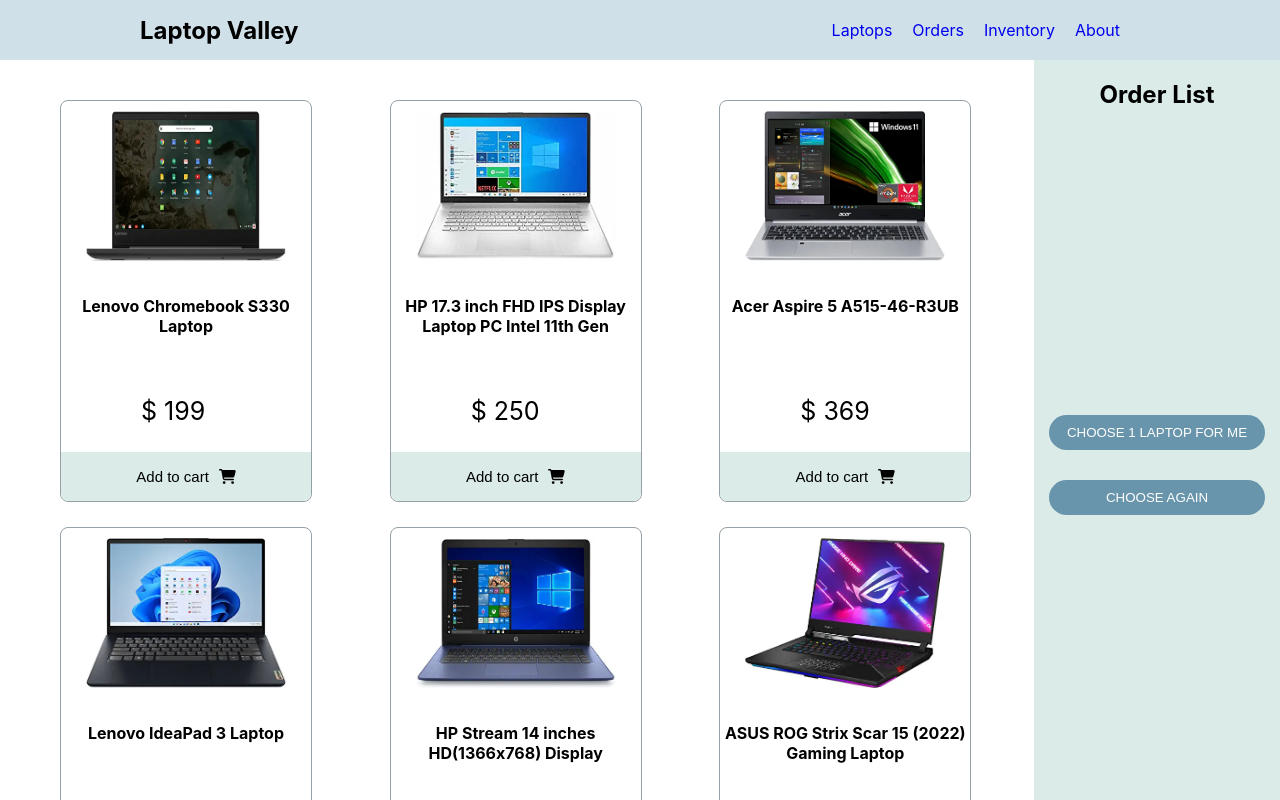
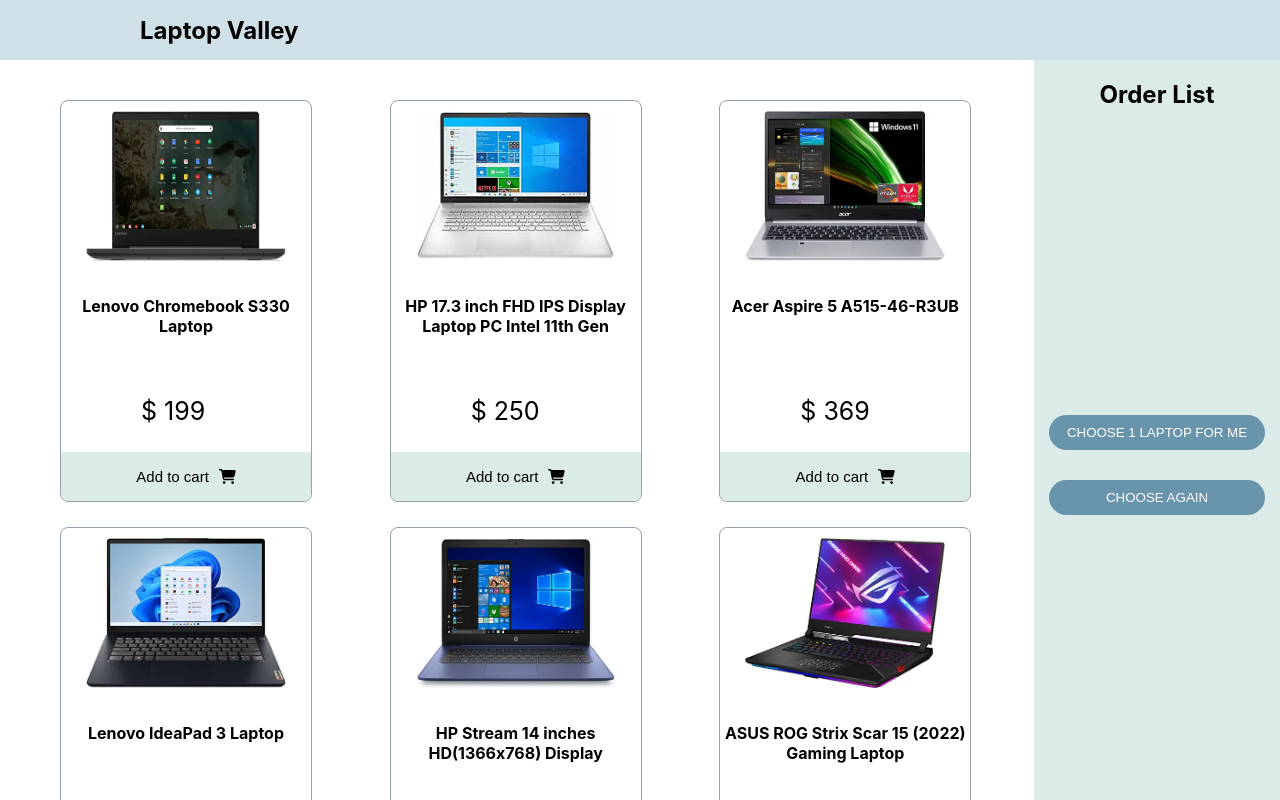
Before and after one commit to hoqradwan/laptop-valley, a React (Create React App) app: page / in a window 1280 px wide. Shown: the top 800 px of the page. Built offline with nearby package versions, Linux system fonts and the light colour scheme.

Commit message:
header fixed

```diff
--- a/src/components/Header/Header.js
+++ b/src/components/Header/Header.js
@@ -6,13 +6,6 @@
         <div >
             <nav className='header'>
             <h1>Laptop Valley</h1>
-            <div>
-                <a href="./foods">Laptops</a>
-                <a href="./orders">Orders</a>
-                <a href="./inventory">Inventory</a>
-                <a href="./about">About</a>
-            </div>
-
             </nav>
         </div>
     );
```
